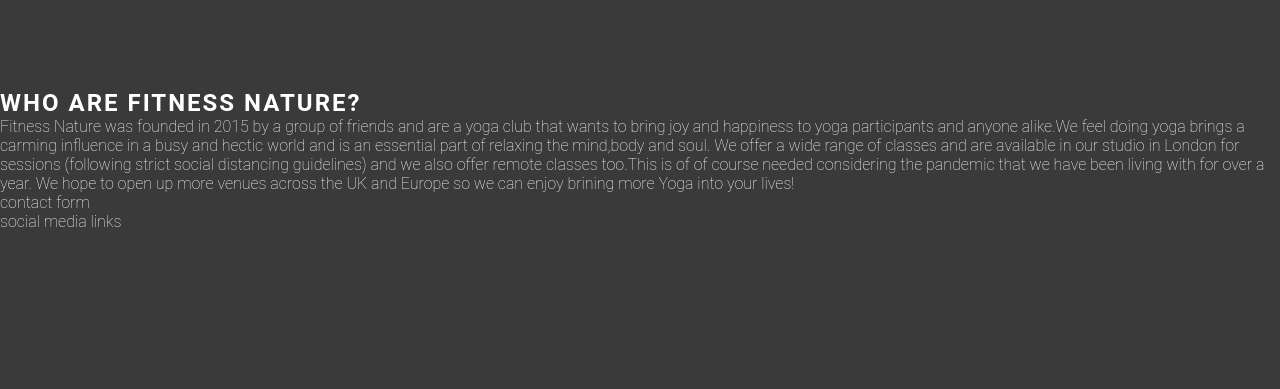
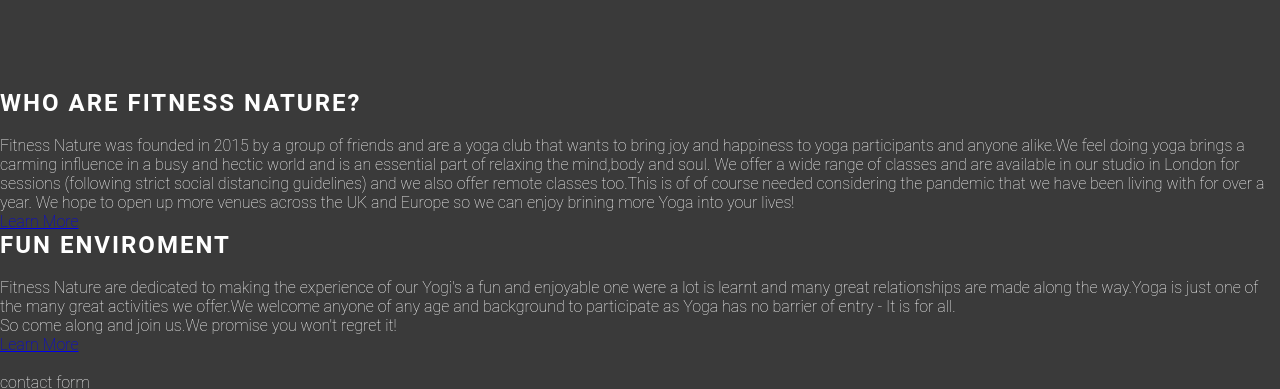
Before and after one commit to IbrahimAli31/fitness-nurture, a plain HTML site: page index.html in a window 1280 px wide. Shown: the part 1533-1922 px from the top of the page. Before the commit the page ends 1764 px from the top, so only its background shows below. Drawn offline with Linux system fonts and the light colour scheme.

Commit message:
add content to second segment of about us section

```diff
--- a/index.html
+++ b/index.html
@@ -167,7 +167,7 @@
      <!--Start of About us Section  -->
       <section>
 
-      <div class="placard-container">
+      <div class="banner-container">
        <div class="banner-image-container">
           <img src="" alt="">
        </div>
@@ -175,6 +175,7 @@
           <div class="banner-content">
              <h2 class="banner-headline"> Who are Fitness Nature?</h2>
              <p class="banner-summary">
+                <br>
                 Fitness Nature was founded in 2015 by a group of friends and are a yoga club that
                 wants to bring joy and happiness to yoga participants and anyone alike.We feel doing
                 yoga brings a carming influence in a busy and hectic world and is an essential part of
@@ -187,11 +188,34 @@
                 your lives!
 
                </p>
+               <a href="#" class="banner-cta">  Learn More </a>
 
              </p>
           </div>
        </div>
       </div>
+
+      <div class="banner-container">
+         <div class="banner-content-container">
+            <div class="banner-content">
+               <h2 class="banner-headline"> Fun Enviroment </h2>
+               <p class="banner-summary">
+                  <br>
+                  Fitness Nature are dedicated to making the experience of our Yogi's a fun and enjoyable one
+                  were a lot is learnt and many great relationships are made along the way.Yoga is just one of
+                  the many great activities we offer.We welcome anyone of any age and background to participate
+                  as Yoga has no barrier of entry - It is for all.
+                 <br>
+                  So come along and join us.We promise you won't regret it!
+
+                 </p>
+                 <a href="#" class="banner-cta">  Learn More </a>
+            </div>
+         </div>
+         <div class="banner-image-container">
+            <img src="" alt="">
+         </div>
+        </div>
 
       </section>
       <section>
```
